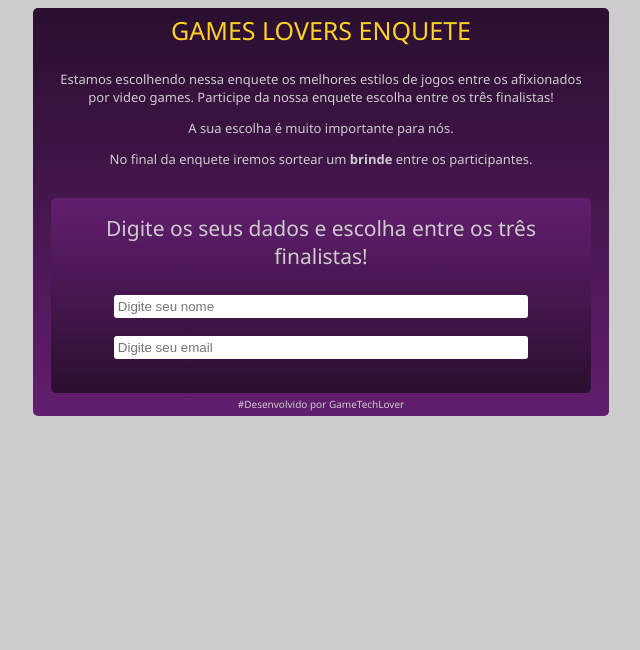
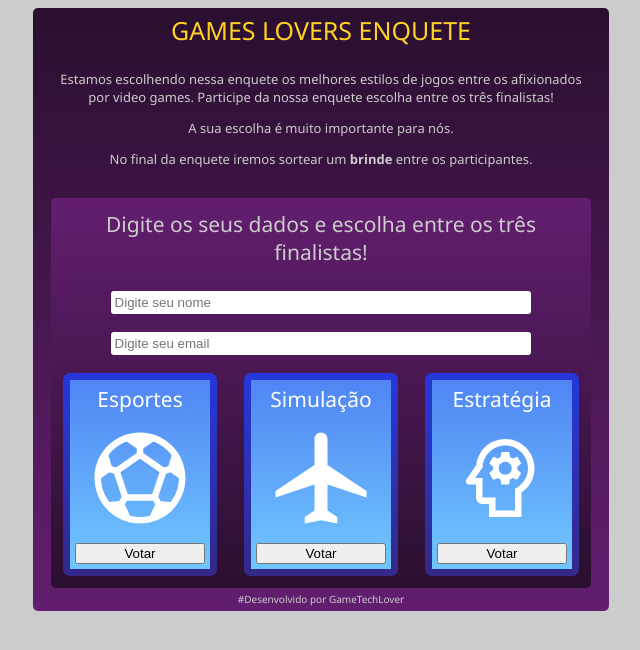
Before and after one commit to tiihmesquita/bootcamp-devjr-projeto2, a plain HTML site: page index.html in a window 1280 px wide. Shown: the whole page, without its empty margins (319-959 px from the left). Drawn offline with Linux system fonts and the light colour scheme.

Commit message:
closes #4 - Icons

```diff
--- a/index.html
+++ b/index.html
@@ -32,10 +32,31 @@
             <input type="email" placeholder="Digite seu email" class="inputs">
 
 
-            <div>
-                <div></div>
-                <div></div>
-                <div></div>
+            <div class="enquete">
+
+                <div class="border-bloco">
+                    <div class="bloco">
+                      <div class="text-enquete">Esportes</div>
+                      <object data ="sports_soccer_white.svg" type="image/svg+xml"></object>
+                        <button>Votar</button>
+                    </div>
+                </div>
+
+                <div class="border-bloco">
+                    <div class="bloco">
+                        <div class="text-enquete">Simulação</div>
+                        <object data="local_airport_white.svg" type="image/svg+xml"></object>
+                        <button>Votar</button>
+                    </div>
+                </div>
+
+                <div class="border-bloco">
+                   <div class="bloco">
+                    <div class="text-enquete">Estratégia</div>
+                        <object data="psychology_white.svg" type="image/svg+xml"></object>
+                        <button>Votar</button>
+                  </div>
+              </div>
 
             </div>
 
--- a/style.css
+++ b/style.css
@@ -34,7 +34,7 @@ body{
     display: flex;
     flex-direction: column;
     background-image: linear-gradient(to bottom, #631E6F, #2A0F2F) ;
-    padding: 1rem;
+    padding: 12px;
     border-radius: 5px;
 }
 .text{
@@ -56,3 +56,35 @@ body{
 
 
 }
+.enquete{
+    display: flex;
+    flex-direction: row;
+    justify-content: space-between;
+
+
+
+
+}
+.bloco{
+    background-image:linear-gradient(to bottom, #5085F4,#70C7FE);
+
+    display: flex;
+    flex-direction: column;
+    margin: auto;
+    padding:5px 5px;
+
+
+}
+.border-bloco{
+    background-image:linear-gradient(to bottom, #2638DB,#342988);
+    padding: 7px;
+    border-radius: 7px;
+    width: 140px;
+}
+.text-enquete{
+    color: white;
+
+    font-size: 21px;
+    font-weight:1px;
+
+}
```
Also changed, not shown: local_airport_white.svg (added), psychology_white.svg (added), sports_soccer_white.svg (added).
